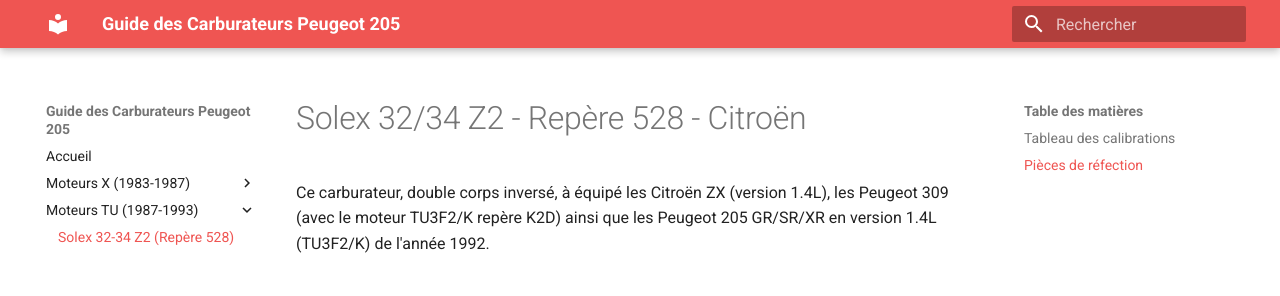
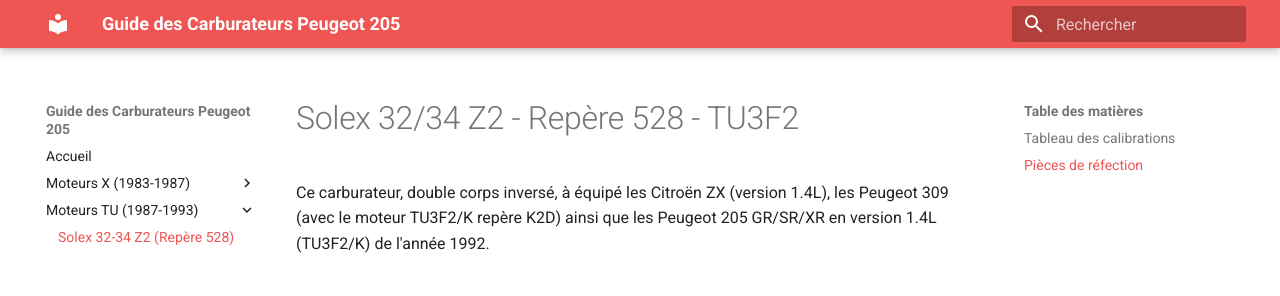
Before and after one commit to adriencano205/Site_Carbus_Peugeot_205, an MkDocs documentation site: the page built from docs/moteurs-tu/solex-32-34-z2-528.md, in a window 1280 px wide and 1095 px high. Shown: the top 296 px of the window. Built offline with MkDocs 1.6.1 and Material for MkDocs 9.7.7, drawn with Linux system fonts in a browser that asks for light colours.

Commit message:
Update title for Solex 32/34 Z2 documentation

```diff
--- a/docs/moteurs-tu/solex-32-34-z2-528.md
+++ b/docs/moteurs-tu/solex-32-34-z2-528.md
@@ -1,4 +1,4 @@
-# Solex 32/34 Z2 - Repère 528 - Citroën
+# Solex 32/34 Z2 - Repère 528 - TU3F2
 
 Ce carburateur, double corps inversé, à équipé les Citroën ZX (version 1.4L), les Peugeot 309 (avec le moteur TU3F2/K repère K2D) ainsi que les Peugeot 205 GR/SR/XR en version 1.4L (TU3F2/K) de l'année 1992.
 
```
